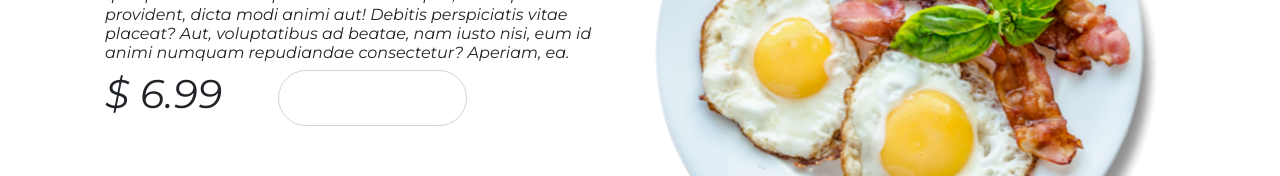
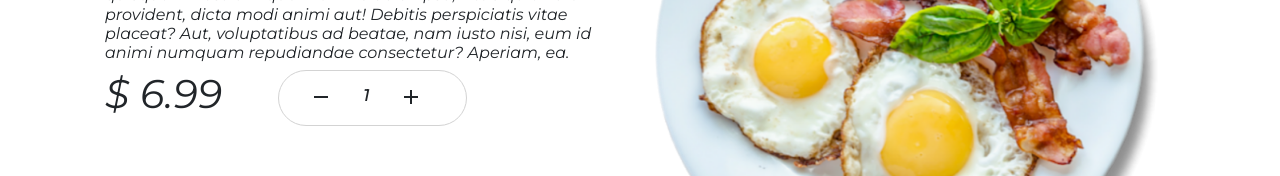
Before and after one commit to Shakib448/react-hot-onion, a React (Create React App) app: page /food/category/1 in a window 1280 px wide. Shown: the part 320-496 px from the top of the page. Built offline with nearby package versions, Linux system fonts and the light colour scheme.

Commit message:
React Red  Onion

```diff
--- a/src/Components/CategoryDetail/CategoryDetail.css
+++ b/src/Components/CategoryDetail/CategoryDetail.css
@@ -10,4 +10,22 @@
     border: 1px solid lightgrey;
     border-radius: 50px;
     float: left;
+    padding : 13px 30px;
 }
+
+.category__remove{
+    margin-right : 30px;
+    cursor: pointer;
+}
+.category__add{
+    margin-left: 30px;
+    cursor: pointer;
+}
+.category__add:hover {
+    color: #F91944;
+}
+
+.category__remove:hover {
+    color: #F91944;
+
+}
--- a/src/Components/CategoryDetail/CategoryDetail.js
+++ b/src/Components/CategoryDetail/CategoryDetail.js
@@ -2,6 +2,8 @@ import React, { useEffect, useState } from "react";
 import { useParams } from "react-router-dom";
 import FoodData from "../FoodData";
 import "./CategoryDetail.css";
+import AddIcon from "@material-ui/icons/Add";
+import RemoveIcon from "@material-ui/icons/Remove";
 
 const CategoryDetail = () => {
   let { id } = useParams();
@@ -30,7 +32,13 @@ const CategoryDetail = () => {
             <div className="col-md-4">
               <h1>$ {detailFood.price}</h1>
             </div>
-            <div className="col-md-4 categoryDetail__cart"></div>
+            <div className="col-md-4 categoryDetail__cart">
+              <RemoveIcon className="category__remove" />
+              <span>
+                <b>1</b>
+              </span>
+              <AddIcon className="category__add" />
+            </div>
           </div>
         </div>
         <div className="col-md-6">
```
